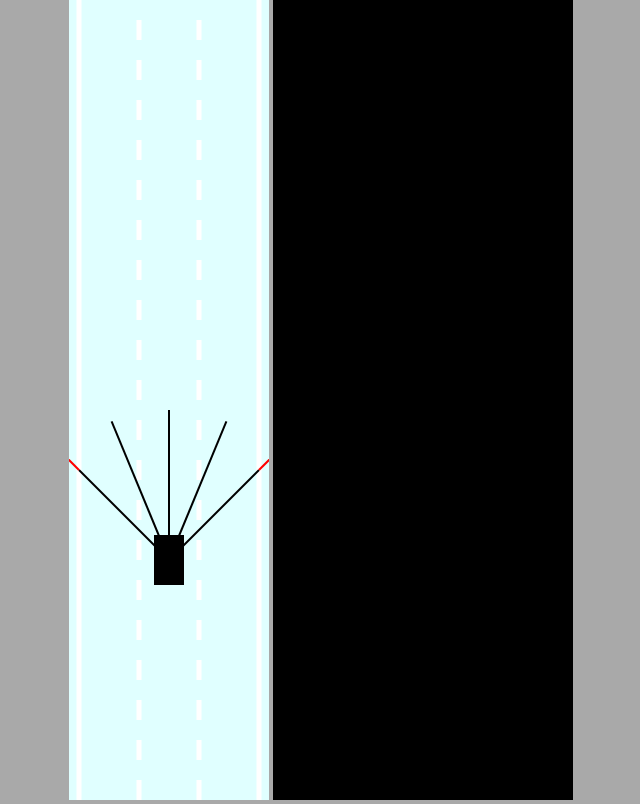
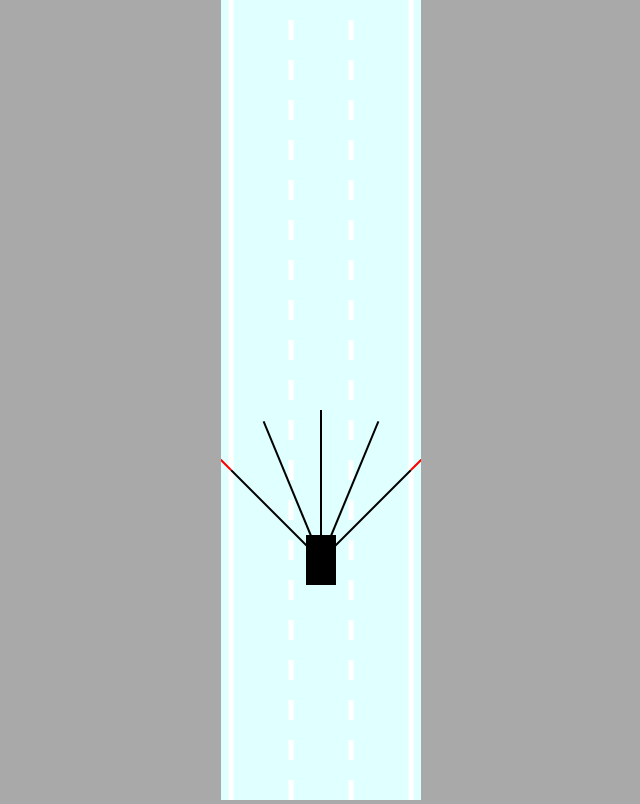
Before and after one commit to Milosz13/Self-driving-car, a plain HTML site: page index.html in a window 1280 px wide. Shown: the whole page, without its empty margins (319-959 px from the left). Drawn offline with Linux system fonts and the light colour scheme.

Commit message:
network changes

```diff
--- a/index.html
+++ b/index.html
@@ -4,8 +4,7 @@
     <link rel="stylesheet" href="style.css">
 </head>
 <body>
-    <canvas id="carCanvas"></canvas>
-    <canvas id="networkCanvas"></canvas>
+    <canvas id="Canva"></canvas>
     <script src="network.js"></script>
     <script src="sensor.js"></script>
     <script src="utils.js"></script>
--- a/main.js
+++ b/main.js
@@ -1,13 +1,10 @@
-const carCanvas=document.getElementById("carCanvas");
-carCanvas.width=200;
+const Canva=document.getElementById("Canva");
+Canva.width=200;
 
-const networkCanvas=document.getElementById("networkCanvas");
-networkCanvas.width=300;
 
-const carCtx = carCanvas.getContext("2d");
-const networkCtx = carCanvas.getContext("2d");
+const ctx = Canva.getContext("2d");
 
-const road=new Road(carCanvas.width/2,carCanvas.width*0.9);
+const road=new Road(Canva.width/2,Canva.width*0.9);
 const car=new Car(road.getLaneCenter(1),100,30,50, "AI");
 const traffic = [
     new Car(road.getLaneCenter(1), -100, 30, 50, "IMITATION", 1.5)
@@ -21,19 +18,18 @@ function animate(){
     }
     car.update(road.borders, traffic);
 
-    carCanvas.height=window.innerHeight;
-    networkCanvas.height=window.innerHeight;
+    Canva.height=window.innerHeight;
 
 
-    carCtx.save();
-    carCtx.translate(0,-car.y+carCanvas.height*0.7);
+    ctx.save();
+    ctx.translate(0,-car.y+Canva.height*0.7);
 
-    road.draw(carCtx);
+    road.draw(ctx);
     for(let i = 0; i<traffic.length; i++){
-        traffic[i].draw(carCtx);
+        traffic[i].draw(ctx);
     }
-    car.draw(carCtx);
+    car.draw(ctx);
 
-    carCtx.restore();
+    ctx.restore();
     requestAnimationFrame(animate);
 }
--- a/style.css
+++ b/style.css
@@ -5,9 +5,6 @@ body{
     text-align: center;
 }
 
-#networkCanvas{
-    background-color: black;
-}
-#carCanvas{
+#Canva{
     background-color: lightcyan;
 }
```
